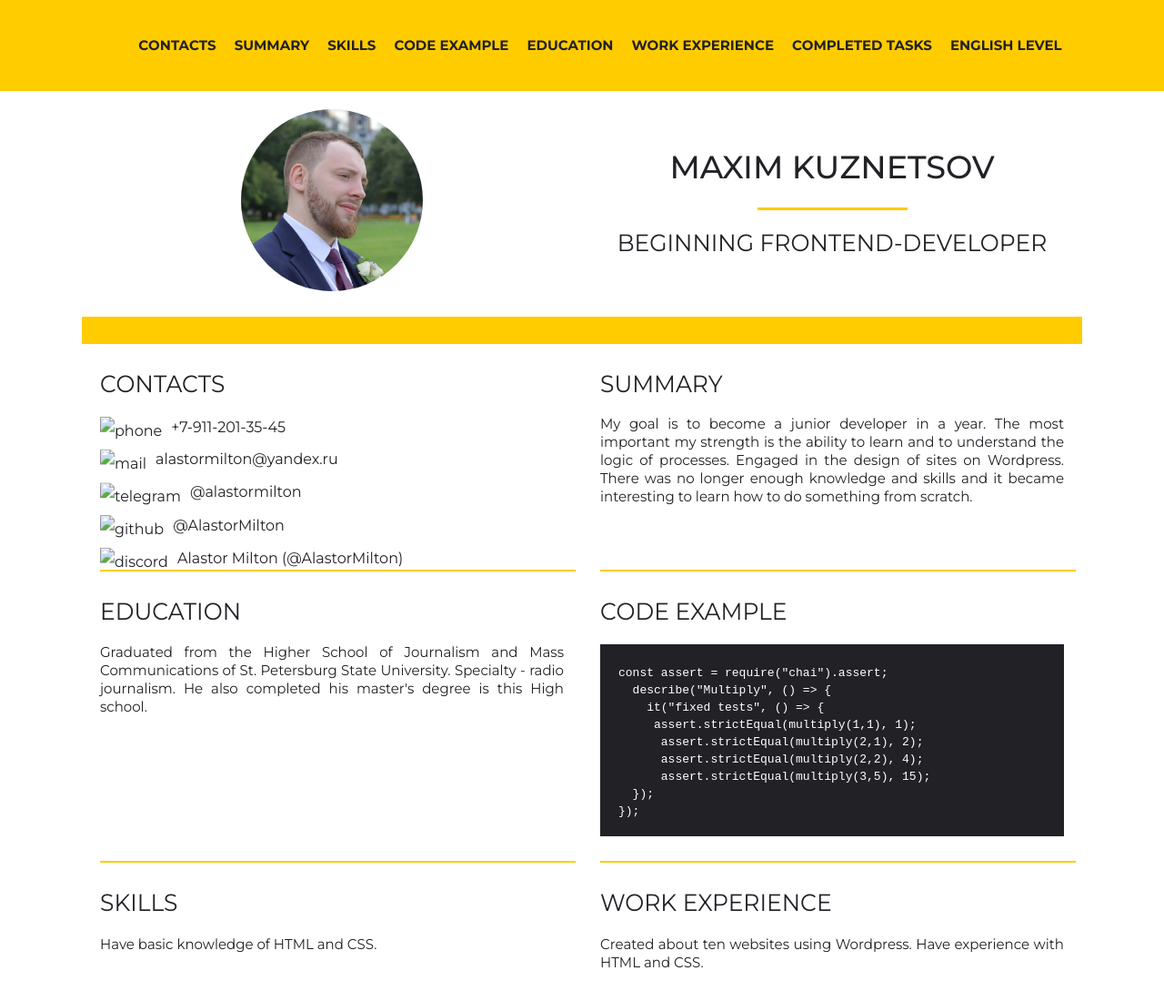
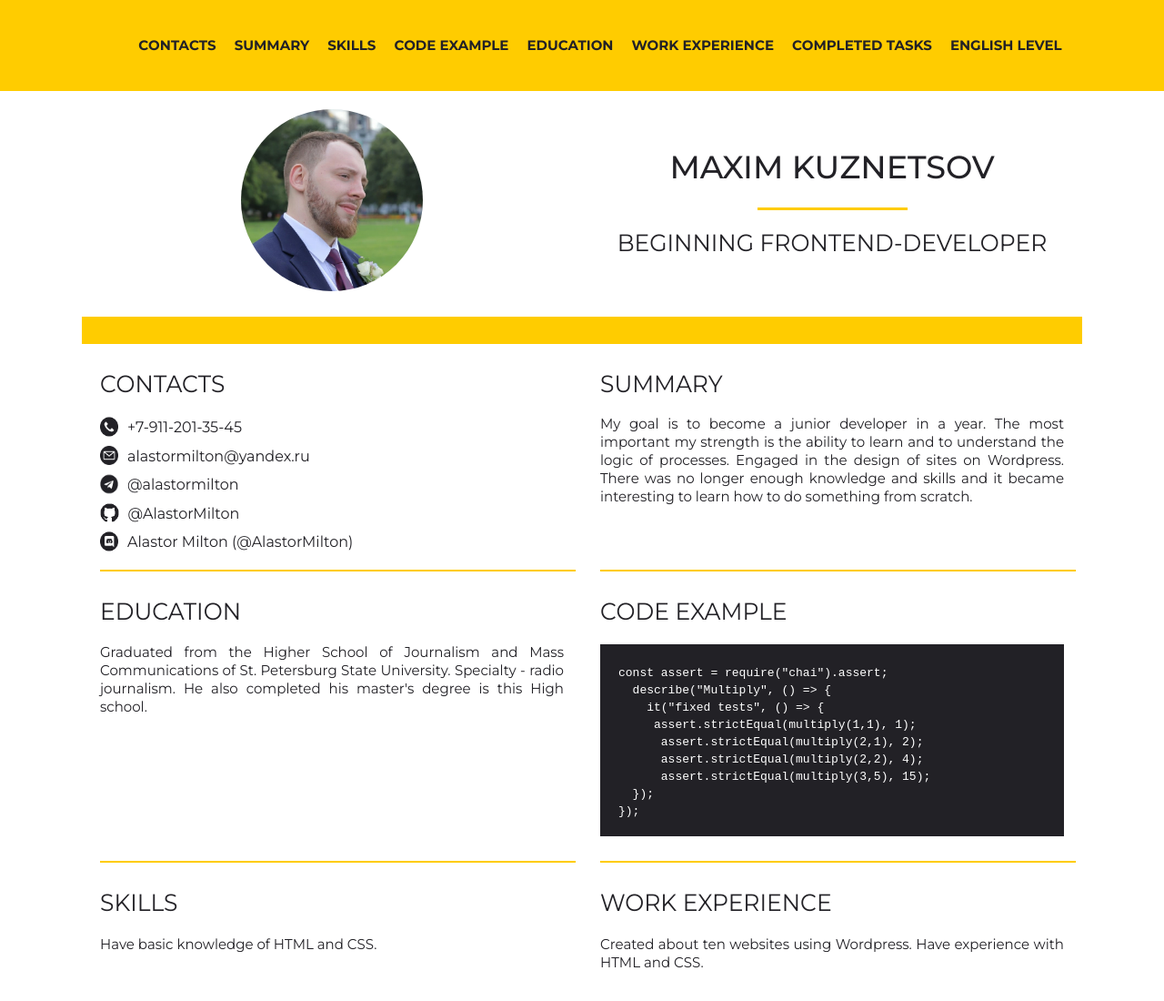
Before and after one commit to AlastorMilton/rsschool-cv-old, a plain HTML site: page index.html in a window 1280 px wide. Shown: the top 1100 px of the page at 91% size. Drawn offline with Linux system fonts and the light colour scheme; the site is published under a folder, as on GitHub Pages, so addresses that start at the root find nothing.

Commit message:
fix: change contacts items directory

```diff
--- a/index.html
+++ b/index.html
@@ -40,11 +40,11 @@
         <section class="main-section" id="contacts">
             <h2>Contacts</h2>
             <ul class="contact-list">
-                <li><img class="contact-image" src="/image/phone-call.png" alt="phone" height="20" title="Telephone">+7-911-201-35-45</li>
-                <li><img class="contact-image" src="/image/email.png" alt="mail" height="20" title="Email">alastormilton@yandex.ru</li>
-                <li><img class="contact-image" src="/image/telegram.png" alt="telegram" height="20" title="Telegram">@alastormilton</li>
-                <li><img class="contact-image" src="/image/github.png" alt="github" height="20" title="Githib">@AlastorMilton</li>
-                <li><img class="contact-image" src="/image/discord_black_logo_icon_147145.png" alt="discord" height="20" title="Discord">Alastor Milton (@AlastorMilton)</li>
+                <li><img class="contact-image" src="image/phone-call.png" alt="phone" height="20" title="Telephone">+7-911-201-35-45</li>
+                <li><img class="contact-image" src="image/email.png" alt="mail" height="20" title="Email">alastormilton@yandex.ru</li>
+                <li><img class="contact-image" src="image/telegram.png" alt="telegram" height="20" title="Telegram">@alastormilton</li>
+                <li><img class="contact-image" src="image/github.png" alt="github" height="20" title="Githib">@AlastorMilton</li>
+                <li><img class="contact-image" src="image/discord_black_logo_icon_147145.png" alt="discord" height="20" title="Discord">Alastor Milton (@AlastorMilton)</li>
             </ul>
             <hr class="line">
         </section>
```
